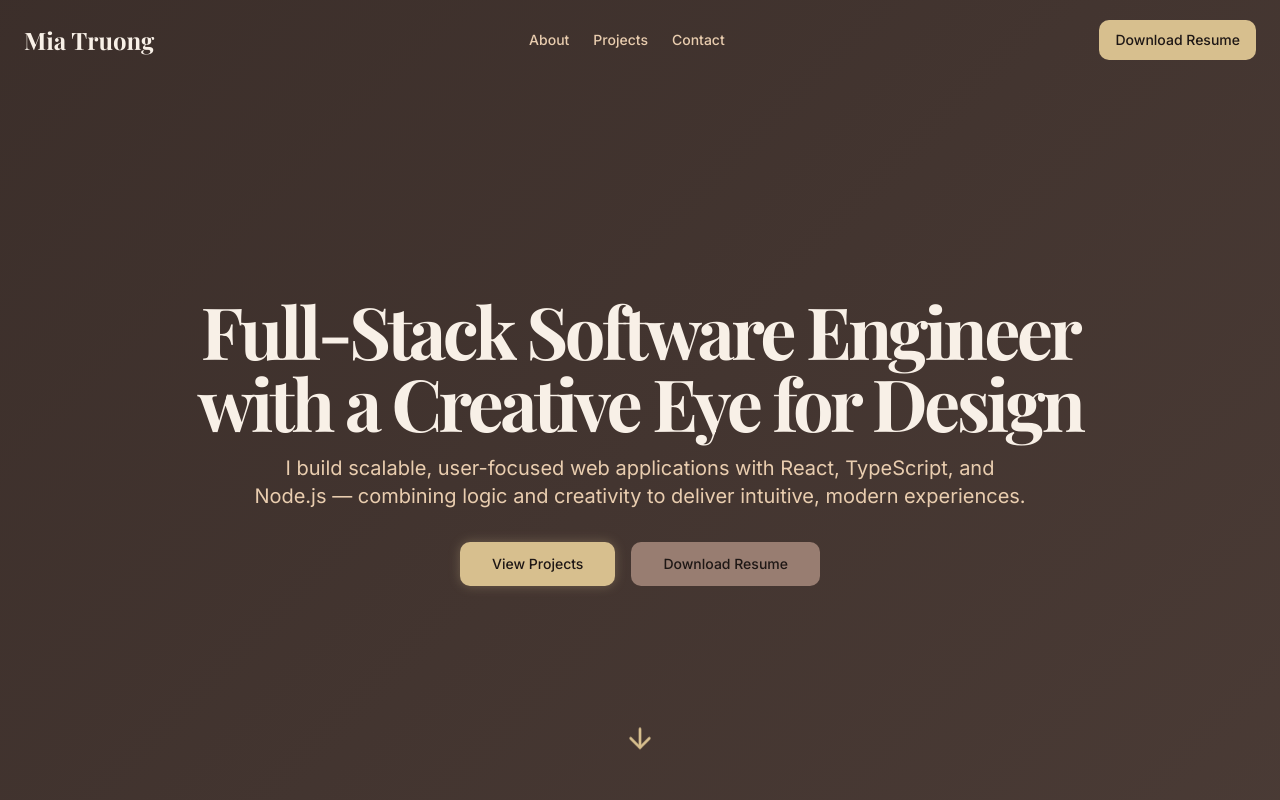
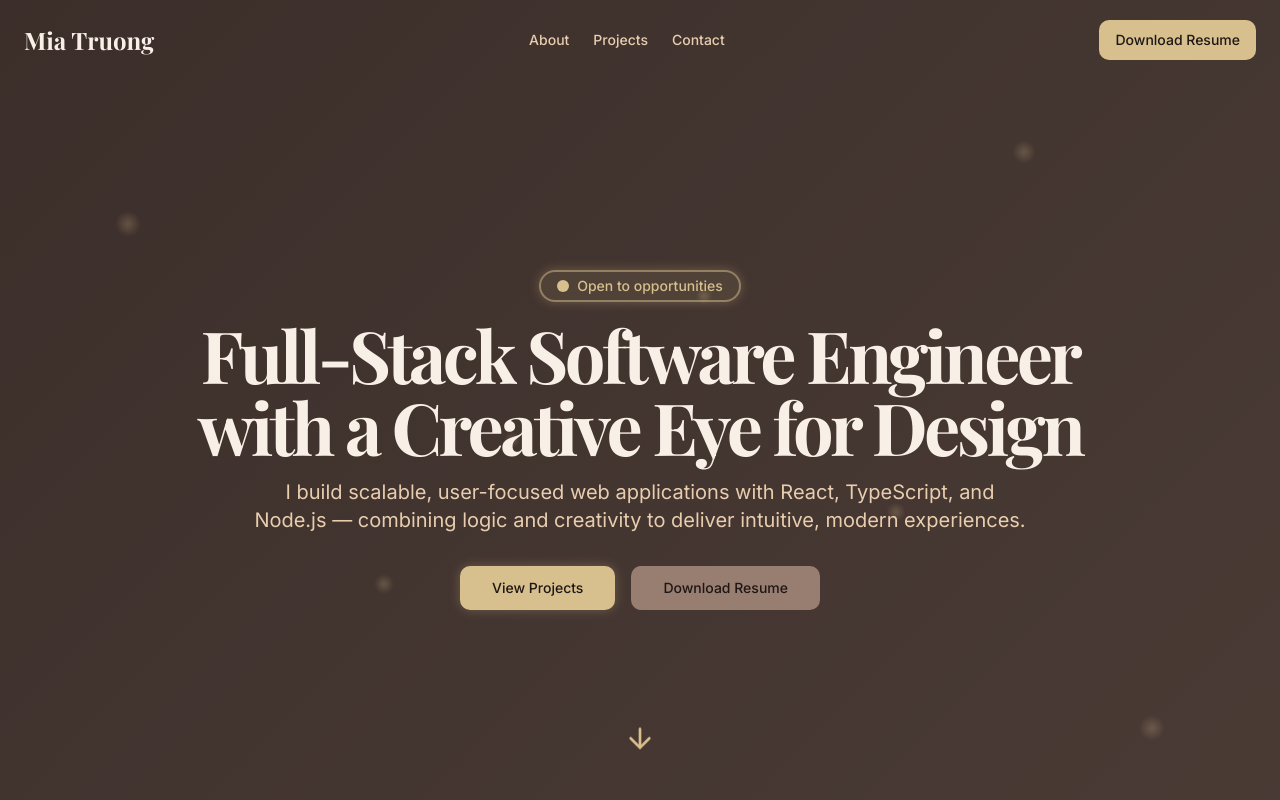
Before and after one commit to SawSimonLinn/miatruong, a Next.js app: page / in a window 1280 px wide. Shown: the top 800 px of the page. Built offline with nearby package versions, Linux system fonts and the light colour scheme.

Commit message:
feat:hero section

```diff
--- a/src/app/globals.css
+++ b/src/app/globals.css
@@ -84,4 +84,44 @@
   .text-balance {
     text-wrap: balance;
   }
+
+  .animate-twinkling-stars {
+    background-image: radial-gradient(
+        circle at 10% 20%,
+        hsl(var(--primary) / 0.25),
+        transparent 1%
+      ),
+      radial-gradient(
+        circle at 55% 30%,
+        hsl(var(--primary) / 0.25),
+        transparent 1%
+      ),
+      radial-gradient(
+        circle at 80% 10%,
+        hsl(var(--primary) / 0.25),
+        transparent 1%
+      ),
+      radial-gradient(
+        circle at 30% 70%,
+        hsl(var(--primary) / 0.25),
+        transparent 1%
+      ),
+      radial-gradient(
+        circle at 90% 90%,
+        hsl(var(--primary) / 0.25),
+        transparent 1%
+      ),
+      radial-gradient(
+        circle at 40% 50%,
+        hsl(var(--primary) / 0.25),
+        transparent 1%
+      ),
+      radial-gradient(
+        circle at 70% 60%,
+        hsl(var(--primary) / 0.25),
+        transparent 1%
+      );
+    background-size: 100% 100%;
+    animation: twinkle 15s ease-in-out infinite;
+  }
 }
--- a/src/components/sections/Hero.tsx
+++ b/src/components/sections/Hero.tsx
@@ -6,10 +6,18 @@ export function Hero() {
   return (
     <section
       id="hero"
-      className="relative h-[calc(100vh-5rem)] min-h-[700px] flex items-center justify-center"
+      className="relative h-[calc(100vh-5rem)] min-h-[700px] flex items-center justify-center overflow-hidden"
     >
-      <div className="container mx-auto flex flex-col items-center justify-center gap-8 px-4 text-center md:px-6">
-        <div className="flex flex-col gap-4">
+      <div className="absolute inset-0 z-0 animate-twinkling-stars"></div>
+      <div className="container mx-auto flex flex-col items-center justify-center gap-8 px-4 text-center md:px-6 z-10">
+        <div className="flex flex-col items-center gap-4">
+          <div className="inline-flex items-center rounded-full border-2 border-primary/50 bg-primary/10 px-4 py-1 text-sm font-medium text-primary shadow-glow">
+            <span className="relative mr-2 flex h-3 w-3">
+              <span className="absolute inline-flex h-full w-full animate-ping rounded-full bg-primary/75 opacity-75"></span>
+              <span className="relative inline-flex h-3 w-3 rounded-full bg-primary"></span>
+            </span>
+            Open to opportunities
+          </div>
           <h1 className="font-headline text-4xl font-bold tracking-tighter sm:text-5xl md:text-6xl lg:text-7xl">
             Full-Stack Software Engineer <br /> with a Creative Eye for Design
           </h1>
@@ -30,7 +38,7 @@ export function Hero() {
           </Button>
         </div>
       </div>
-      <div className="absolute bottom-10 left-1/2 -translate-x-1/2">
+      <div className="absolute bottom-10 left-1/2 -translate-x-1/2 z-10">
         <Link href="#about" aria-label="Scroll to about section">
           <ArrowDown className="h-8 w-8 animate-bounce text-primary" />
         </Link>
--- a/tailwind.config.ts
+++ b/tailwind.config.ts
@@ -1,118 +1,124 @@
-import type {Config} from 'tailwindcss';
+import type { Config } from "tailwindcss";
 
 export default {
-  darkMode: ['class'],
+  darkMode: ["class"],
   content: [
-    './src/pages/**/*.{js,ts,jsx,tsx,mdx}',
-    './src/components/**/*.{js,ts,jsx,tsx,mdx}',
-    './src/app/**/*.{js,ts,jsx,tsx,mdx}',
+    "./src/pages/**/*.{js,ts,jsx,tsx,mdx}",
+    "./src/components/**/*.{js,ts,jsx,tsx,mdx}",
+    "./src/app/**/*.{js,ts,jsx,tsx,mdx}",
   ],
   theme: {
     extend: {
       fontFamily: {
-        body: ['Inter', 'sans-serif'],
-        headline: ['Playfair Display', 'serif'],
-        code: ['monospace'],
+        body: ["Inter", "sans-serif"],
+        headline: ["Playfair Display", "serif"],
+        code: ["monospace"],
       },
       colors: {
-        mocha: '#3B2E2A',
-        taupe: '#9A7B6F',
-        cream: '#F8EDE3',
-        gold: '#D6B88D',
-        'accent-glow': '#E8C7A1',
-        background: 'hsl(var(--background))',
-        foreground: 'hsl(var(--foreground))',
+        mocha: "#3B2E2A",
+        taupe: "#9A7B6F",
+        cream: "#F8EDE3",
+        gold: "#D6B88D",
+        "accent-glow": "#E8C7A1",
+        background: "hsl(var(--background))",
+        foreground: "hsl(var(--foreground))",
         card: {
-          DEFAULT: 'hsl(var(--card))',
-          foreground: 'hsl(var(--card-foreground))',
+          DEFAULT: "hsl(var(--card))",
+          foreground: "hsl(var(--card-foreground))",
         },
         popover: {
-          DEFAULT: 'hsl(var(--popover))',
-          foreground: 'hsl(var(--popover-foreground))',
+          DEFAULT: "hsl(var(--popover))",
+          foreground: "hsl(var(--popover-foreground))",
         },
         primary: {
-          DEFAULT: 'hsl(var(--primary))',
-          foreground: 'hsl(var(--primary-foreground))',
+          DEFAULT: "hsl(var(--primary))",
+          foreground: "hsl(var(--primary-foreground))",
         },
         secondary: {
-          DEFAULT: 'hsl(var(--secondary))',
-          foreground: 'hsl(var(--secondary-foreground))',
+          DEFAULT: "hsl(var(--secondary))",
+          foreground: "hsl(var(--secondary-foreground))",
         },
         muted: {
-          DEFAULT: 'hsl(var(--muted))',
-          foreground: 'hsl(var(--muted-foreground))',
+          DEFAULT: "hsl(var(--muted))",
+          foreground: "hsl(var(--muted-foreground))",
         },
         accent: {
-          DEFAULT: 'hsl(var(--accent))',
-          foreground: 'hsl(var(--accent-foreground))',
+          DEFAULT: "hsl(var(--accent))",
+          foreground: "hsl(var(--accent-foreground))",
         },
         destructive: {
-          DEFAULT: 'hsl(var(--destructive))',
-          foreground: 'hsl(var(--destructive-foreground))',
+          DEFAULT: "hsl(var(--destructive))",
+          foreground: "hsl(var(--destructive-foreground))",
         },
-        border: 'hsl(var(--border))',
-        input: 'hsl(var(--input))',
-        ring: 'hsl(var(--ring))',
+        border: "hsl(var(--border))",
+        input: "hsl(var(--input))",
+        ring: "hsl(var(--ring))",
         chart: {
-          '1': 'hsl(var(--chart-1))',
-          '2': 'hsl(var(--chart-2))',
-          '3': 'hsl(var(--chart-3))',
-          '4': 'hsl(var(--chart-4))',
-          '5': 'hsl(var(--chart-5))',
+          "1": "hsl(var(--chart-1))",
+          "2": "hsl(var(--chart-2))",
+          "3": "hsl(var(--chart-3))",
+          "4": "hsl(var(--chart-4))",
+          "5": "hsl(var(--chart-5))",
         },
         sidebar: {
-          DEFAULT: 'hsl(var(--sidebar-background))',
-          foreground: 'hsl(var(--sidebar-foreground))',
-          primary: 'hsl(var(--sidebar-primary))',
-          'primary-foreground': 'hsl(var(--sidebar-primary-foreground))',
-          accent: 'hsl(var(--sidebar-accent))',
-          'accent-foreground': 'hsl(var(--sidebar-accent-foreground))',
-          border: 'hsl(var(--sidebar-border))',
-          ring: 'hsl(var(--sidebar-ring))',
+          DEFAULT: "hsl(var(--sidebar-background))",
+          foreground: "hsl(var(--sidebar-foreground))",
+          primary: "hsl(var(--sidebar-primary))",
+          "primary-foreground": "hsl(var(--sidebar-primary-foreground))",
+          accent: "hsl(var(--sidebar-accent))",
+          "accent-foreground": "hsl(var(--sidebar-accent-foreground))",
+          border: "hsl(var(--sidebar-border))",
+          ring: "hsl(var(--sidebar-ring))",
         },
       },
       boxShadow: {
-        glow: '0 0 12px 0px hsl(var(--primary) / 0.3)',
+        glow: "0 0 12px 0px hsl(var(--primary) / 0.3)",
       },
       borderRadius: {
-        lg: 'var(--radius)',
-        md: 'calc(var(--radius) - 2px)',
-        sm: 'calc(var(--radius) - 4px)',
+        lg: "var(--radius)",
+        md: "calc(var(--radius) - 2px)",
+        sm: "calc(var(--radius) - 4px)",
       },
       keyframes: {
-        'accordion-down': {
+        "accordion-down": {
           from: {
-            height: '0',
+            height: "0",
           },
           to: {
-            height: 'var(--radix-accordion-content-height)',
+            height: "var(--radix-accordion-content-height)",
           },
         },
-        'accordion-up': {
+        "accordion-up": {
           from: {
-            height: 'var(--radix-accordion-content-height)',
+            height: "var(--radix-accordion-content-height)",
           },
           to: {
-            height: '0',
+            height: "0",
           },
         },
-        'gradient-pan': {
-          '0%': { backgroundPosition: '0% 50%' },
-          '50%': { backgroundPosition: '100% 50%' },
-          '100%': { backgroundPosition: '0% 50%' },
+        "gradient-pan": {
+          "0%": { backgroundPosition: "0% 50%" },
+          "50%": { backgroundPosition: "100% 50%" },
+          "100%": { backgroundPosition: "0% 50%" },
         },
         float: {
-          '0%, 100%': { transform: 'translateY(0px)' },
-          '50%': { transform: 'translateY(-8px)' },
+          "0%, 100%": { transform: "translateY(0px)" },
+          "50%": { transform: "translateY(-8px)" },
+        },
+        twinkle: {
+          "0%": { opacity: 0 },
+          "50%": { opacity: 1 },
+          "100%": { opacity: 0 },
         },
       },
       animation: {
-        'accordion-down': 'accordion-down 0.2s ease-out',
-        'accordion-up': 'accordion-up 0.2s ease-out',
-        'gradient-pan': 'gradient-pan 15s ease infinite',
-        float: 'float 6s ease-in-out infinite',
+        "accordion-down": "accordion-down 0.2s ease-out",
+        "accordion-up": "accordion-up 0.2s ease-out",
+        "gradient-pan": "gradient-pan 15s ease infinite",
+        float: "float 6s ease-in-out infinite",
+        "twinkling-stars": "twinkle 15s ease-in-out infinite alternate",
       },
     },
   },
-  plugins: [require('tailwindcss-animate')],
+  plugins: [require("tailwindcss-animate")],
 } satisfies Config;
```
